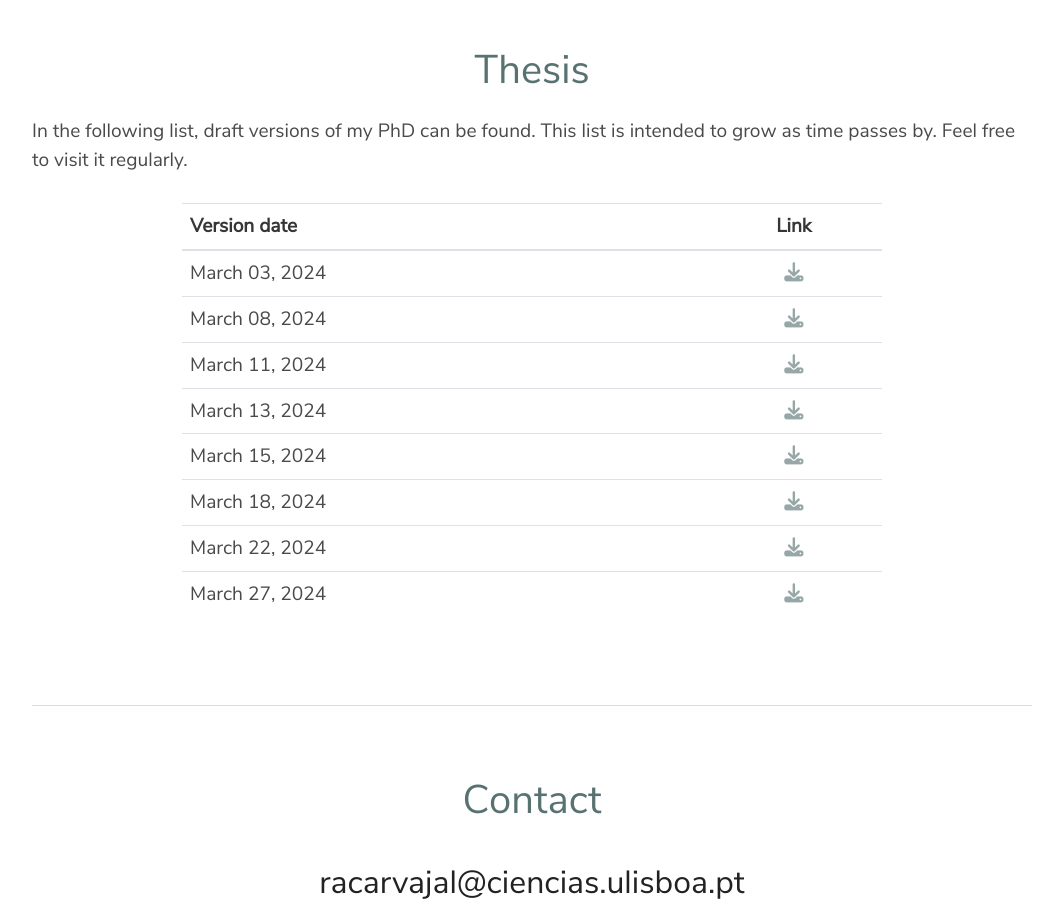
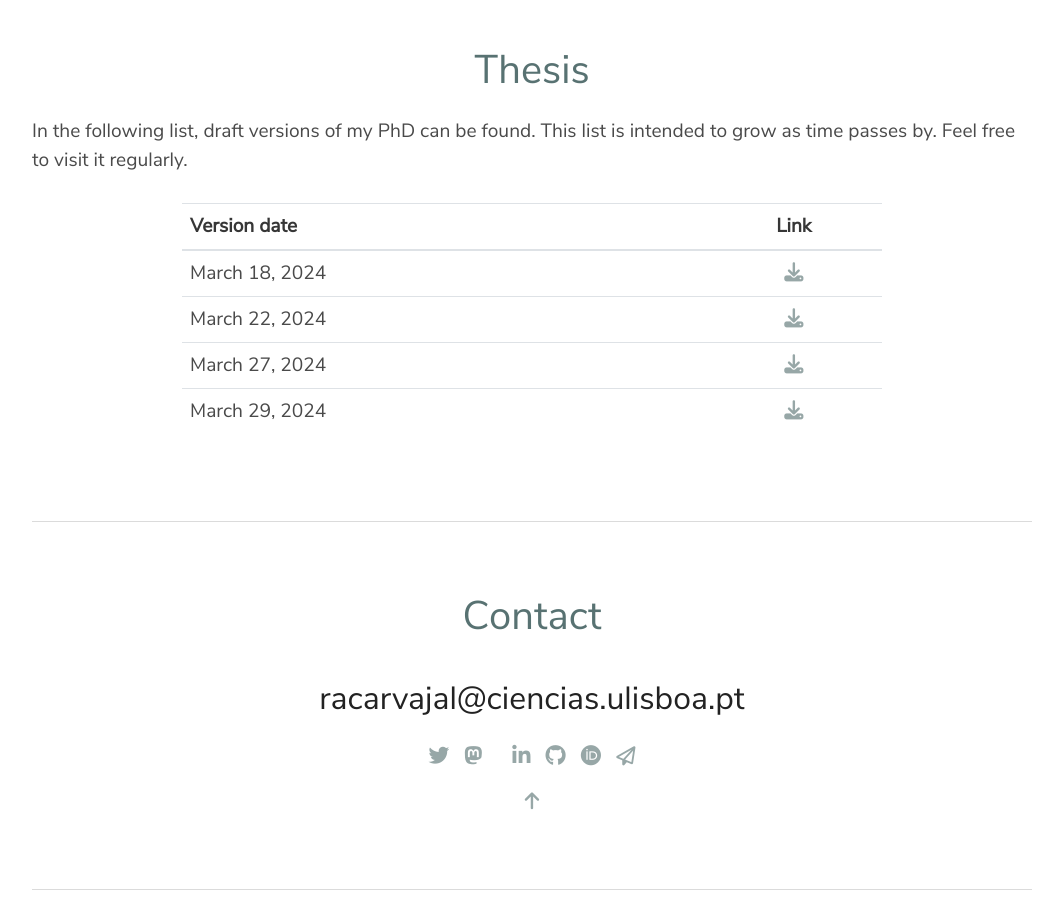
Before and after one commit to racarvajal/racarvajal.github.io, a Jekyll site: the page thesis.html, which Jekyll copies as it is, in a window 1280 px wide and 900 px high, scrolled down 900 px. Shown: the whole window, without its empty margins (108-1171 px from the left). Built offline with Jekyll 4.4.1, drawn with Linux system fonts in a browser that asks for light colours.

Commit message:
at march 29

```diff
--- a/thesis.html
+++ b/thesis.html
@@ -230,7 +230,7 @@
                 <i class="fa fa-download"></i>
               </a>
             </td>
-          </tr>-->
+          </tr>
           <tr>
             <td>March 03, 2024</td>
             <td class="t-center">
@@ -270,7 +270,7 @@
                 <i class="fa fa-download"></i>
               </a>
             </td>
-          </tr>
+          </tr>-->
           <tr>
             <td>March 18, 2024</td>
             <td class="t-center">
@@ -291,6 +291,14 @@
             <td>March 27, 2024</td>
             <td class="t-center">
               <a href="files/thesis/thesis_RCP_FCUL_Mar27.pdf" target="_blank">
+                <i class="fa fa-download"></i>
+              </a>
+            </td>
+          </tr>
+          <tr>
+            <td>March 29, 2024</td>
+            <td class="t-center">
+              <a href="files/thesis/thesis_RCP_FCUL_Mar29.pdf" target="_blank">
                 <i class="fa fa-download"></i>
               </a>
             </td>
```
Also changed, not shown: 1 other file.
